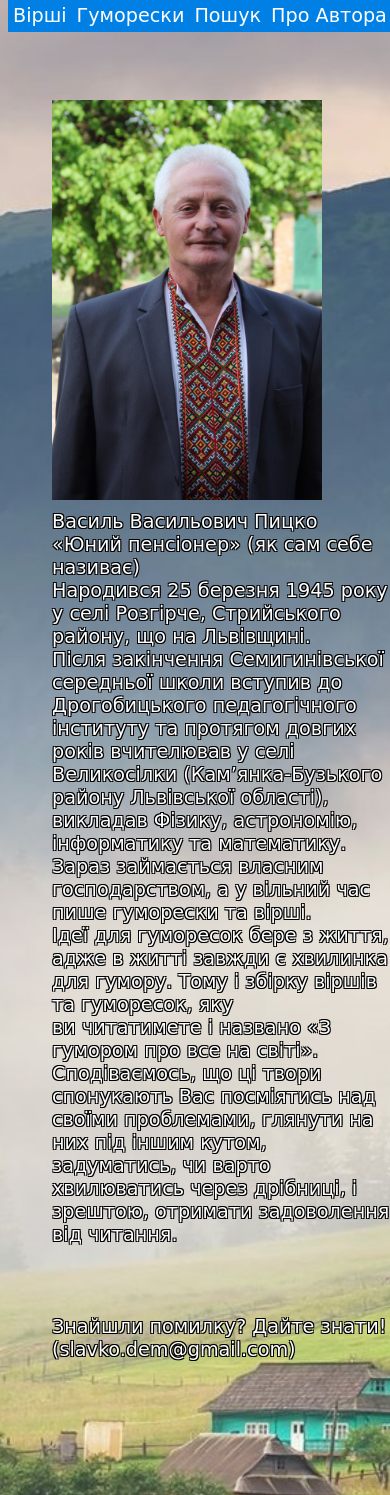
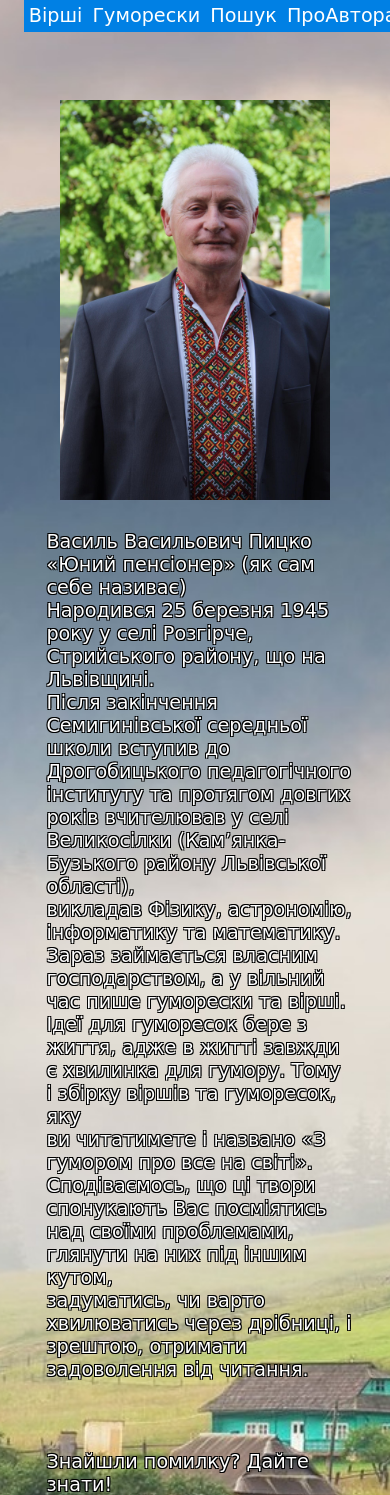
Before and after one commit to SLDem/z-humorom-pro-vse-na-sviti, a Flask app: page / in a window 390 px wide. Shown: the top 1495 px of the page. Run offline with Flask 2, Linux system fonts and the light colour scheme; some libraries are stand-ins or nearby versions.

Commit message:
Fixed page scaling

```diff
--- a/app/static/styles.css
+++ b/app/static/styles.css
@@ -72,23 +70,26 @@ input{
     }
 
 input[type=text]{
-    width: 540px;
+    width: 100%;
     margin-bottom: 5px;
     }
 
 .nav-links{
-    display: flex;
+    left: 40%;
+    display: inline-flex;
     list-style: none;
     }
 
 .nav-links a{
+    width: 50px;
+    text-align: center;
     padding: 30px;
-    margin-right: 0px;
     background: rgb(0, 128, 228);
     transition: 0.3s ease-out;
     }
 
 .nav-links a:hover{
+    text-align: center;
     padding: 40px;
     background: rgb(26, 180, 250);
     border-radius: 10px;
@@ -127,40 +128,74 @@ search.dropdown-toggle:focus{
 @media screen and (max-width: 1431px){
     #navbar{
         position: static;
-        margin-bottom:100px;
+        margin-bottom: 150px;
         top: auto;
+        }
+    .nav-links {
+        position: fixed;
+        z-index: 10;
+        left: 50%;
+        margin-left: -16.3em;
         }
     #poem-container{
         width:455px;
-        margin-left: 90px;
-        margin-top: 0;
+        margin-top: 150px;
         margin-bottom: -80px;
+        margin: 0 auto;
+        text-align: center;
+        position: float;
         }
-    #text {
+    #text{
         width: 455px;
         font-size: 1.2rem;
         }
     #search{
         margin-bottom: 400px;
+        max-width: 530px;
+        position: float;
+        margin: 0 auto;
+        }
+    .search-text{
+        margin: 0 auto;
+        text-align: center;
+        position: float;
         }
     .pagination-links {
         margin-top: 100px;
-        margin-left: -150px;;
+        text-align: center;
+        position: float;
+        margin-left: -0.5em;
+        }
+    #about_author_photo{
+        margin: 0 auto;
+        margin-bottom: 30px;
+        text-align: center;
+        position: float;
+        }
+    #about_author_text{
+        margin: 0 auto;
+        text-align: left;
+        position: float;
+        margin-left: 7em;
+        margin-right: 7em;
         }
 }
 
 @media screen and (max-width: 662px){
     #navbar{
-        position: static;
+        position: fixed;
         margin-bottom:50px;
         margin-top: -15px;
-        margin-left: -40px;
+        margin-left: -44px;
         }
     #poem-container{
         width:340px;
         margin-left: 0;
         margin-top: 0;
-        margin-bottom: -80px;
+        margin-bottom: -30px;
+        margin: 0 auto;
+        text-align: center;
+        position: float;
         }
     #title{
         font-size: 1.3rem;
@@ -171,21 +206,29 @@ search.dropdown-toggle:focus{
         font-size: 0.9rem;}
     #search{
         margin-bottom: 400px;
-        width: 30%;}
+        max-width: 340px;
+        position: float;
+        margin: 0 auto;
+        }
+    .search-text{
+        margin: 0 auto;
+        text-align: center;
+        position: float;
+        }
+    .navbar{
+        text-align: center;
+        }
+    .nav-links{
+        position: fixed;
+        z-index: 10;
+        left: 50%;
+        margin-left: -11em;
+        }
     .nav-links a{
         padding: 5px;
         }
     .nav-links a:hover{
         padding: 10px;
-        }
-    input[type=text]{
-        width: 340px;
-        margin-left: -45px;
-        }
-    input[type=submit]{
-        width: 100px;
-        margin-top: 5px;
-        margin-left: -45px;
         }
     h2{
         font-size: 1rem;
@@ -195,11 +238,28 @@ search.dropdown-toggle:focus{
     .pagination-links{
         margin-left: -30px;
         margin-top: 100px;
+        margin: 0 auto;
+        text-align: center;
+        position: float;
+        margin-left: -0.5em;
+        }
+    #about_author_photo{
+        margin: 0 auto;
+        margin-bottom: 30px;
+        text-align: center;
+        position: float;
+        }
+    #about_author_text{
+        margin: 0 auto;
+        text-align: left;
+        position: float;
+        margin-left: 2em;
+        margin-right: 2em;
         }
 }
 
 
-@media screen and (max-width: 360px){
+@media screen and (max-width: 380px){
     #about_author_photo{
         margin-left: 5px;
         margin-top: -55px;
--- a/app/templates/base.html
+++ b/app/templates/base.html
@@ -17,7 +17,7 @@
                             <li><a href="{{ url_for('poems', page_num=1) }}">Вірші</a></li>
                             <li><a href="{{ url_for('humoresques', hum_page_num=1) }}">Гуморески</a></li>
                             <li><a href="{{ url_for('search') }}">Пошук</a></li>
-                            <li><a href="{{ url_for('about') }}">Про Автора</a></li>
+                            <li><a href="{{ url_for('about') }}">ПроАвтора</a></li>
                             <!-- <li><a href="{{ url_for('add_poem') }}">Add Poem</a></li> -->
                             <!-- <li><a href="{{ url_for('add_humoresque') }}">Add Hum</a></li> -->
                         </ul>
```
Also changed, not shown: other parts of app/static/styles.css (+28 -6 lines), app/static/poem_bg.jpg (deleted), app/static/title_bg.jpg (deleted).
